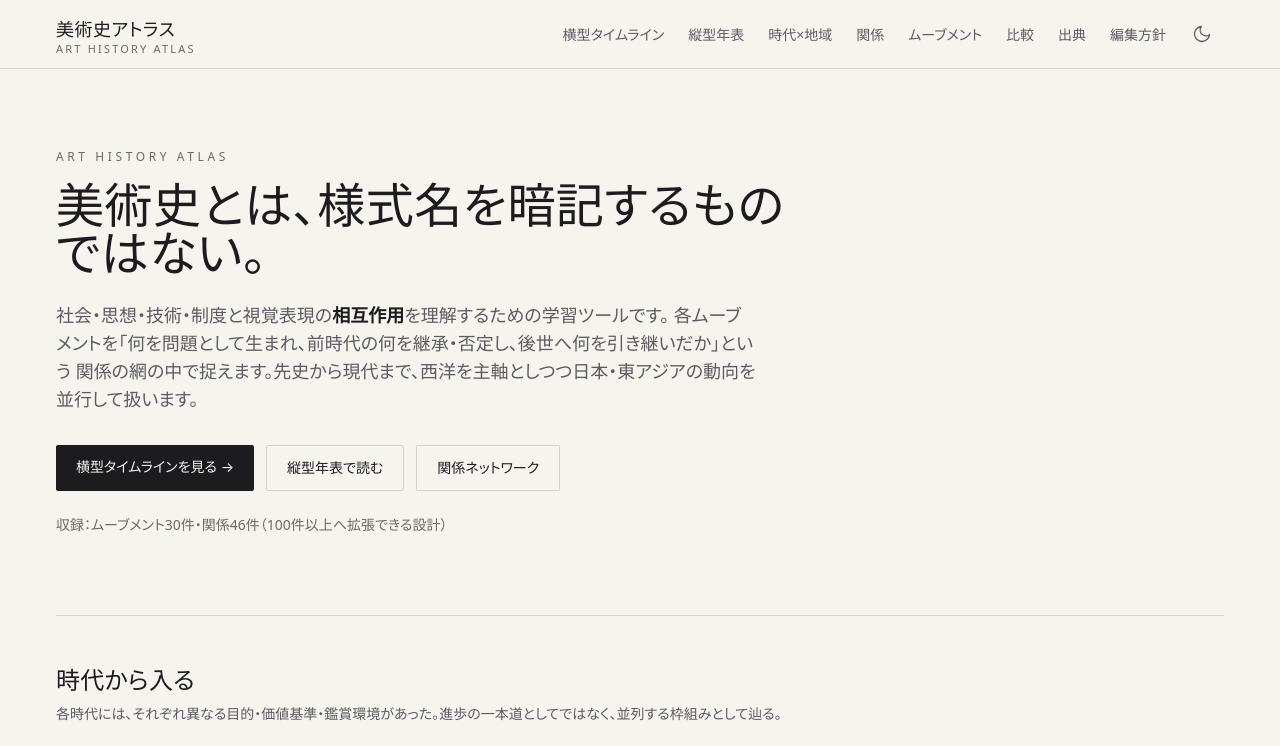
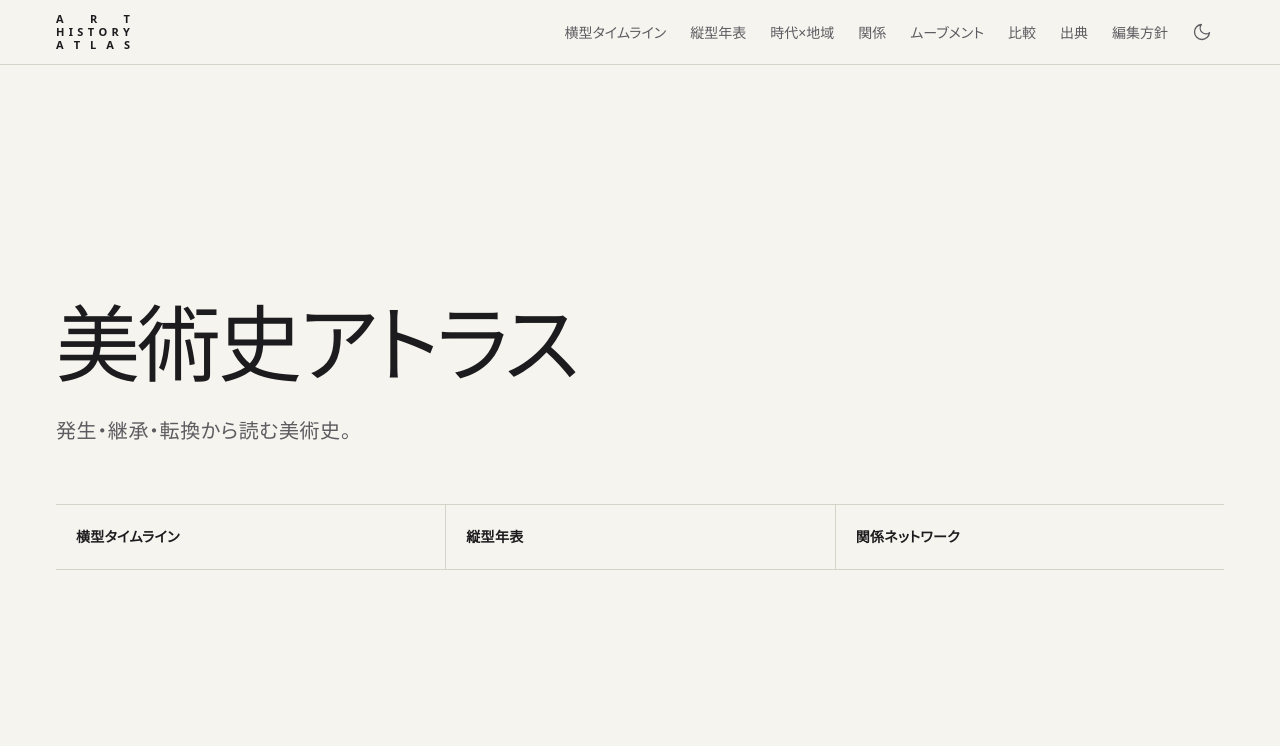
Before and after one commit to taktak2001/art-history-atlas, a Next.js app: page / in a window 1280 px wide. Shown: the top 746 px of the page. Built offline with nearby package versions, Linux system fonts and the light colour scheme.

Commit message:
feat: simplify home hero and brand

```diff
--- a/src/app/globals.css
+++ b/src/app/globals.css
@@ -120,6 +120,140 @@ h1, h2, h3, h4 {
 /* 罫線・地色ユーティリティ（縦罫の展覧会図録的グリッド） */
 .hairline {
   border-color: rgb(var(--c-line));
+}
+
+/* 美術館のタイトルを思わせる、コンパクトな三段組みワードマーク */
+.site-header__inner {
+  min-height: 4rem;
+}
+
+.site-header__actions {
+  gap: 0.125rem;
+}
+
+.site-wordmark {
+  display: inline-flex;
+  min-height: 3rem;
+  align-items: center;
+  color: rgb(var(--c-ink));
+}
+
+.site-wordmark__stack {
+  display: grid;
+  width: 4.25rem;
+  gap: 0.0625rem;
+  font-size: 0.625rem;
+  font-weight: 650;
+  line-height: 0.6875rem;
+}
+
+.site-wordmark__line {
+  display: flex;
+  width: 100%;
+  justify-content: space-between;
+  white-space: nowrap;
+}
+
+.site-header-control {
+  border-radius: 0.125rem;
+  transition:
+    color 160ms ease,
+    background-color 160ms ease;
+}
+
+.site-header-control:hover {
+  background: rgb(var(--c-surface));
+}
+
+/* ホームの案内サイン。装飾を足さず、文字・余白・細い罫線で階層を作る */
+.home-hero {
+  display: grid;
+  min-height: calc(100svh - 4rem);
+  align-content: center;
+  padding-block: clamp(3rem, 9vh, 6.25rem);
+}
+
+.home-hero__title {
+  max-width: 12em;
+  font-family: var(--font-serif);
+  font-size: clamp(2.75rem, 7.5vw, 5.25rem);
+  font-weight: 500;
+  letter-spacing: -0.035em;
+  line-height: 1.15;
+}
+
+.home-hero__tagline {
+  margin-top: clamp(1rem, 2.8vh, 1.75rem);
+  color: rgb(var(--c-muted));
+  font-size: clamp(1rem, 2vw, 1.25rem);
+  letter-spacing: 0.03em;
+  line-height: 1.7;
+}
+
+.home-hero__actions {
+  display: grid;
+  grid-template-columns: repeat(3, minmax(0, 1fr));
+  margin-top: clamp(2.5rem, 7vh, 5rem);
+  border-block: 1px solid rgb(var(--c-line));
+}
+
+.home-hero__cta {
+  display: flex;
+  min-height: 4rem;
+  align-items: center;
+  padding: 1rem 1.25rem;
+  color: rgb(var(--c-ink));
+  font-size: 0.875rem;
+  font-weight: 600;
+  letter-spacing: 0.02em;
+  line-height: 1.4;
+  transition:
+    color 160ms ease,
+    background-color 160ms ease,
+    transform 160ms ease;
+}
+
+.home-hero__cta + .home-hero__cta {
+  border-left: 1px solid rgb(var(--c-line));
+}
+
+.home-hero__cta:hover {
+  background: rgb(var(--c-surface));
+  color: rgb(var(--c-accent));
+}
+
+.home-hero__cta:active {
+  transform: translateY(1px);
+}
+
+@media (min-width: 640px) {
+  .site-wordmark__stack {
+    width: 4.625rem;
+    font-size: 0.6875rem;
+    line-height: 0.75rem;
+  }
+}
+
+@media (max-width: 639px) {
+  .home-hero {
+    min-height: calc(100svh - 4rem - env(safe-area-inset-bottom));
+    padding-block: clamp(2.75rem, 7vh, 4.5rem);
+  }
+
+  .home-hero__actions {
+    grid-template-columns: 1fr;
+    margin-top: clamp(2.25rem, 6vh, 3.5rem);
+  }
+
+  .home-hero__cta {
+    min-height: 3.5rem;
+    padding-inline: 0.25rem;
+  }
+
+  .home-hero__cta + .home-hero__cta {
+    border-top: 1px solid rgb(var(--c-line));
+    border-left: 0;
+  }
 }
 
 /* 横スクロール可能領域（タイムライン・マトリクス） */
--- a/src/app/page.tsx
+++ b/src/app/page.tsx
@@ -36,31 +36,27 @@ export default function HomePage() {
 
   return (
     <div className="mx-auto max-w-layout px-4">
-      {/* 1. アプリの目的 */}
-      <section className="border-b hairline py-14 sm:py-20">
-        <p className="text-xs uppercase tracking-[0.3em] text-faint">Art History Atlas</p>
-        <h1 className="mt-4 max-w-3xl font-serif text-3xl leading-tight sm:text-5xl">
-          美術史とは、様式名を暗記するものではない。
-        </h1>
-        <p className="mt-6 max-w-prose text-base leading-relaxed text-muted sm:text-lg">
-          社会・思想・技術・制度と視覚表現の<strong className="text-ink">相互作用</strong>を理解するための学習ツールです。
-          各ムーブメントを「何を問題として生まれ、前時代の何を継承・否定し、後世へ何を引き継いだか」という
-          関係の網の中で捉えます。先史から現代まで、西洋を主軸としつつ日本・東アジアの動向を並行して扱います。
-        </p>
-        <div className="mt-8 flex flex-wrap gap-3">
-          <Link href="/timeline/" className="rounded-sm bg-ink px-5 py-3 text-sm text-paper transition-opacity hover:opacity-90">
-            横型タイムラインを見る →
+      {/* 1. 主要な探索方法 */}
+      <section className="home-hero border-b hairline" data-home-hero>
+        <div>
+          <h1 className="home-hero__title">
+            美術史アトラス
+          </h1>
+          <p className="home-hero__tagline">
+            発生・継承・転換から読む美術史。
+          </p>
+        </div>
+        <nav className="home-hero__actions" aria-label="主要な探索方法">
+          <Link href="/timeline/" className="home-hero__cta">
+            横型タイムライン
           </Link>
-          <Link href="/chronology/" className="rounded-sm border hairline px-5 py-3 text-sm text-ink hover:border-ink/40">
-            縦型年表で読む
+          <Link href="/chronology/" className="home-hero__cta">
+            縦型年表
           </Link>
-          <Link href="/network/" className="rounded-sm border hairline px-5 py-3 text-sm text-ink hover:border-ink/40">
+          <Link href="/network/" className="home-hero__cta">
             関係ネットワーク
           </Link>
-        </div>
-        <p className="mt-6 text-sm text-faint">
-          収録：ムーブメント{movements.length}件・関係{relationships.length}件（100件以上へ拡張できる設計）
-        </p>
+        </nav>
       </section>
 
       {/* 2. 時代を選ぶ入口 */}
--- a/src/components/SiteHeader.tsx
+++ b/src/components/SiteHeader.tsx
@@ -25,19 +25,22 @@ export function SiteHeader() {
 
   return (
     <header className="sticky top-0 z-40 border-b hairline bg-paper/90 backdrop-blur supports-[backdrop-filter]:bg-paper/80">
-      <div className="mx-auto flex max-w-layout items-center justify-between gap-4 px-4 py-3">
+      <div className="site-header__inner mx-auto flex max-w-layout items-center justify-between gap-4 px-4">
         <Link
           href="/"
-          className="flex flex-col leading-none"
+          className="site-wordmark"
+          aria-label="Art History Atlas ホーム"
           onClick={() => setOpen(false)}
         >
-          <span className="font-serif text-lg tracking-wide">美術史アトラス</span>
-          <span className="text-[11px] uppercase tracking-[0.2em] text-faint">
-            Art History Atlas
+          <span className="sr-only">Art History Atlas</span>
+          <span className="site-wordmark__stack" aria-hidden="true">
+            <span className="site-wordmark__line"><span>A</span><span>R</span><span>T</span></span>
+            <span className="site-wordmark__line"><span>H</span><span>I</span><span>S</span><span>T</span><span>O</span><span>R</span><span>Y</span></span>
+            <span className="site-wordmark__line"><span>A</span><span>T</span><span>L</span><span>A</span><span>S</span></span>
           </span>
         </Link>
 
-        <div className="flex items-center gap-1">
+        <div className="site-header__actions flex items-center">
           <nav aria-label="主要ナビゲーション" className="hidden lg:block">
             <ul className="flex items-center gap-1">
               {NAV.map((item) => (
@@ -62,7 +65,7 @@ export function SiteHeader() {
 
           <button
             type="button"
-            className="ml-1 inline-flex h-11 w-11 items-center justify-center rounded lg:hidden"
+            className="site-header-control inline-flex h-11 w-11 items-center justify-center lg:hidden"
             aria-expanded={open}
             aria-controls="mobile-nav"
             onClick={() => setOpen((v) => !v)}
--- a/src/components/ThemeToggle.tsx
+++ b/src/components/ThemeToggle.tsx
@@ -45,7 +45,7 @@ export function ThemeToggle() {
     <button
       type="button"
       onClick={toggle}
-      className="inline-flex h-11 w-11 items-center justify-center rounded text-muted hover:text-ink"
+      className="site-header-control inline-flex h-11 w-11 items-center justify-center text-muted hover:text-ink"
       aria-label={label}
       title={label}
     >
```
Also changed, not shown: 2 other files (tests, documents, lock files or other folders).
